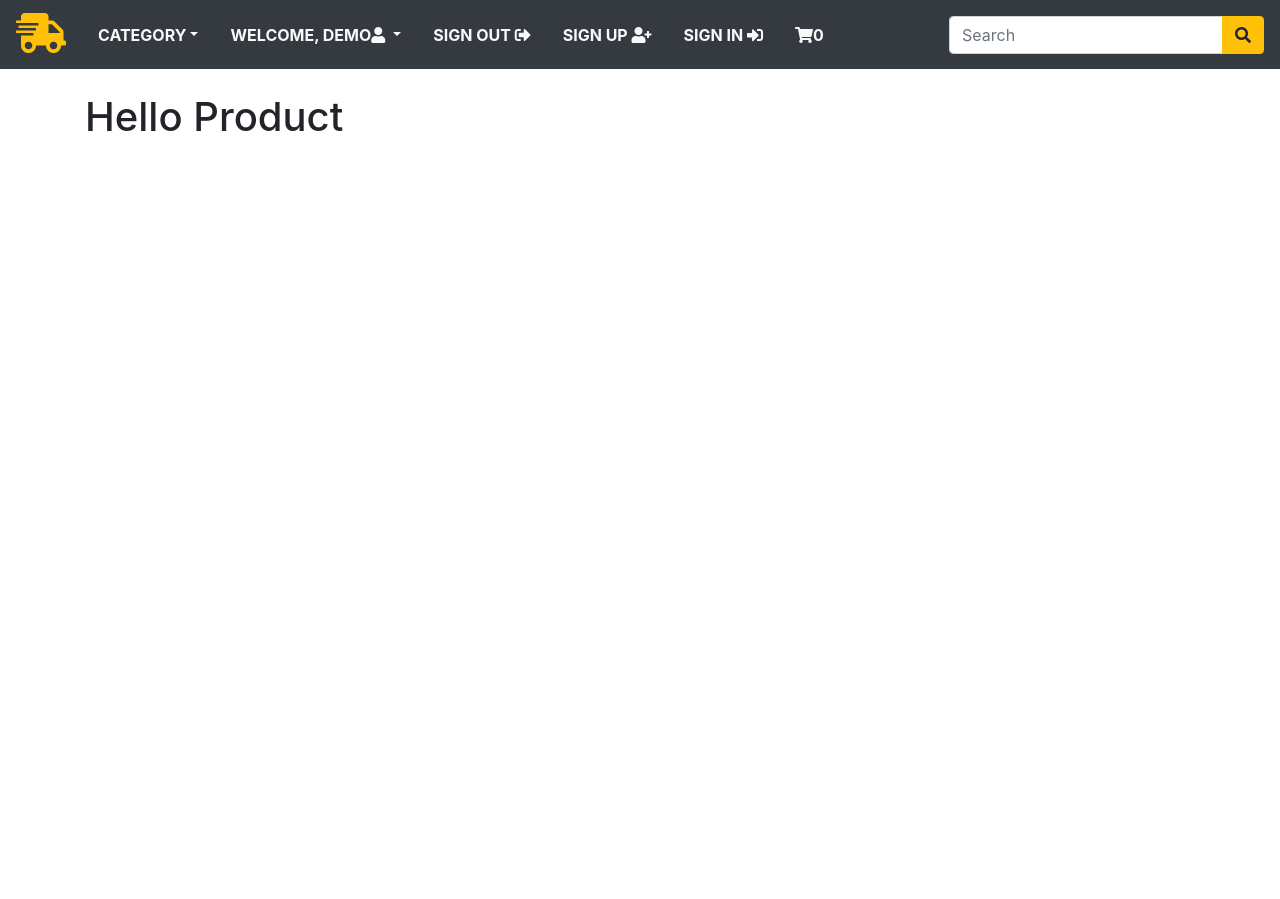
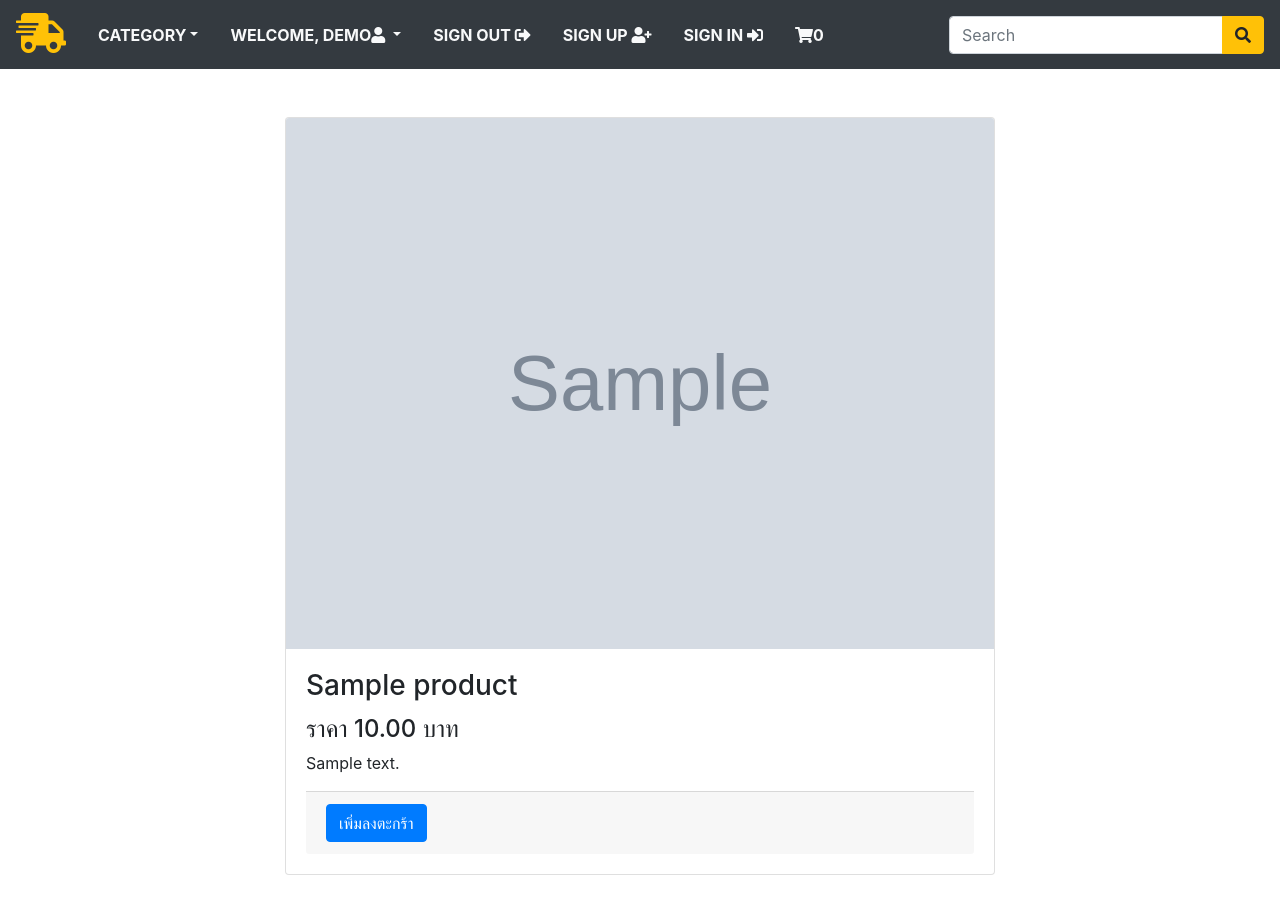
Before and after one commit to honnage/Django_E-Commerce, a Django app: template store/templates/product.html in a window 1280 px wide. Before the commit the page ends 800 px from the top, so only its background shows below. Run offline with Django 3.2, Linux system fonts and the light colour scheme; the template is opened without the code that fills it: values named after a table or form of the project are taken from there, others are empty; tables that the repository leaves empty hold one stand-in row (Sample ...); some libraries are stand-ins or nearby versions.

Commit message:
Show Product Detail

```diff
--- a/djdngo_workshop/urls.py
+++ b/djdngo_workshop/urls.py
@@ -22,9 +22,10 @@ from django.conf import settings
 
 urlpatterns = [
     path('admin/', admin.site.urls),
-    path('product/', views.product),
     path('', views.index, name="home"),
     path('category/<slug:category_slug>', views.index, name="product_by_category"),
+    path('product/<slug:category_slug>/<slug:product_slug>', views.productPage, name="productDetails"),
+
 
 ]
 
--- a/store/models.py
+++ b/store/models.py
@@ -37,3 +37,6 @@ class Product(models.Model):
         ordering = ('name',)
         verbose_name = 'รายการสินค้า'
         verbose_name_plural = 'ข้อมูลสินค้า'
+
+    def get_url(self):
+        return reverse('productDetails',args=[self.category.slug, self.slug])
--- a/store/templates/index.html
+++ b/store/templates/index.html
@@ -9,7 +9,7 @@
                 <a href="#"><img class="card-img-top" src="{{product.image.url}}" alt=""></a>
                 <div class="card-body">
                     <h4 class="card-title">
-                        <a href="#">{{product.name}}</a>
+                        <a href="{{product.get_url}}">{{product.name}}</a>
                     </h4>
                     <h5>{{product.price}}</h5>
                     <p class="card-text">{{product.description}}</p>
--- a/store/templates/product.html
+++ b/store/templates/product.html
@@ -1,4 +1,25 @@
 {% extends 'layouts.html' %}
 {% block content %}
-    <h1>Hello Product</h1>
+<div class="container">
+    <div class="row">
+        <div class="col-lg-2"></div>
+        <div class="col-lg-8">
+            <div class="card mt-4">
+                <img class="card-img-top img-fluid" src="{{product.image.url}}" alt="">
+                    <div class="card-body">
+                    <h3 class="card-title">{{product.name}}</h3>
+                    <h4>ราคา {{product.price}} บาท</h4>
+                    <p class="card-text">{{product.description}}</p>
+                    <div class="card-footer">
+                        {% if product.stock <= 0 %}
+                            <center><h5 class="text-danger">ขณะนี้สินค้าหมด</h5></center>
+                        {% else %}
+                            <a href="" class="btn btn-primary">เพิ่มลงตะกร้า</a>
+                        {% endif %}
+                    </div>
+                </div>
+            </div>
+        </div>
+    </div>
+</div>
 {% endblock %}
```
Also changed, not shown: store/views.py (+8 -2 lines).
